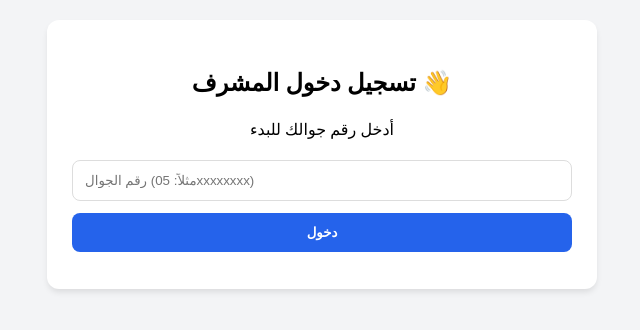
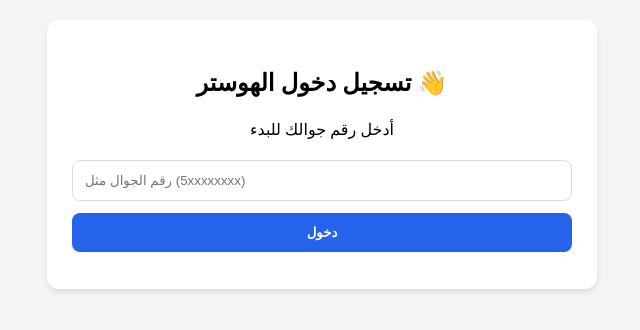
Before and after one commit to mohamedabofayz/iroom-pay, a plain HTML site: page index.html in a window 1280 px wide. Shown: the full height of the page, 318-958 px from the left. Drawn offline with Linux system fonts and the light colour scheme.

Commit message:
Update page title and login header text

```diff
--- a/index.html
+++ b/index.html
@@ -3,7 +3,7 @@
 <head>
     <meta charset="UTF-8">
     <meta name="viewport" content="width=device-width, initial-scale=1.0">
-    <title>بوابة المدفوعات السريعة</title>
+    <title>بوابة المدفوعات iroom pay</title>
     <style>
         :root { --primary: #2563eb; --bg: #f3f4f6; }
         body { font-family: system-ui, -apple-system, sans-serif; background: var(--bg); margin: 0; padding: 20px; }
@@ -23,10 +23,10 @@
 <div class="container">
     <div id="loginSection">
         <div class="header">
-            <h2>👋 تسجيل دخول المشرف</h2>
+            <h2>👋 تسجيل دخول الهوستر</h2>
             <p>أدخل رقم جوالك للبدء</p>
         </div>
-        <input type="tel" id="supervisorMobile" placeholder="رقم الجوال (مثلاً: 05xxxxxxxx)">
+        <input type="tel" id="supervisorMobile" placeholder="رقم الجوال مثل (5xxxxxxxx)">
         <button onclick="login()">دخول</button>
     </div>
 
```
